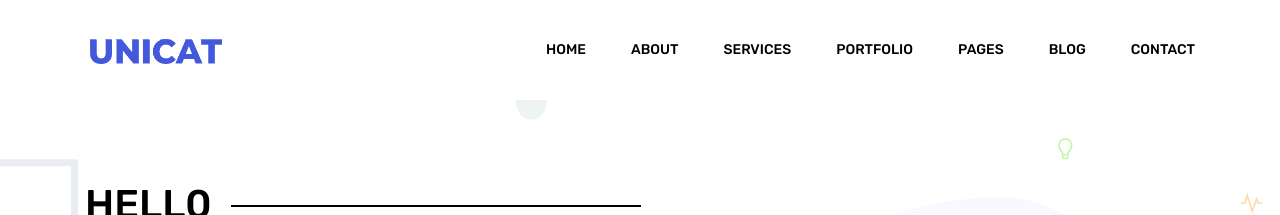
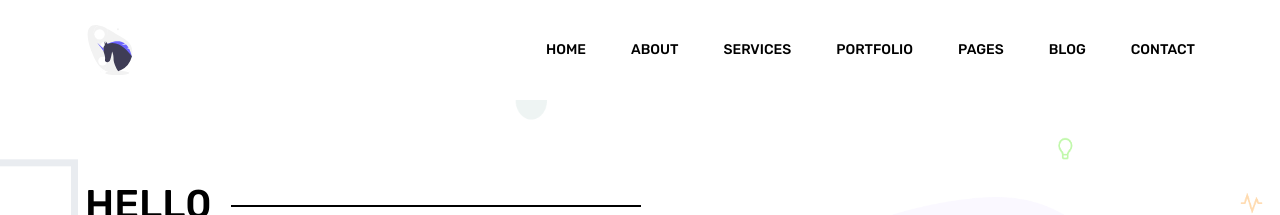
Before and after one commit to unicatin/unicatin.github.io, a Jekyll site: the page built from index.html, in a window 1280 px wide. Shown: the top 215 px of the page. Built offline with Jekyll 4.4.1, drawn with Linux system fonts in a browser that asks for light colours.

Commit message:
Update header.html

```diff
--- a/_includes/header.html
+++ b/_includes/header.html
@@ -3,7 +3,7 @@
 			<nav class="navbar navbar-expand-lg navbar-light">
 				<div class="container">
 					<!-- Brand and toggle get grouped for better mobile display -->
-					<a class="navbar-brand logo_h" href="{{ site.url }}"><img src="{{ site.url }}/assets/img/logo.png" alt=""></a>
+					<a class="navbar-brand logo_h" href="{{ site.url }}"><img src="{{ site.url }}/assets/img/logo.svg" alt=""></a>
 					<button class="navbar-toggler" type="button" data-toggle="collapse" data-target="#navbarSupportedContent"
 					 aria-controls="navbarSupportedContent" aria-expanded="false" aria-label="Toggle navigation">
 						<span class="icon-bar"></span>
```
